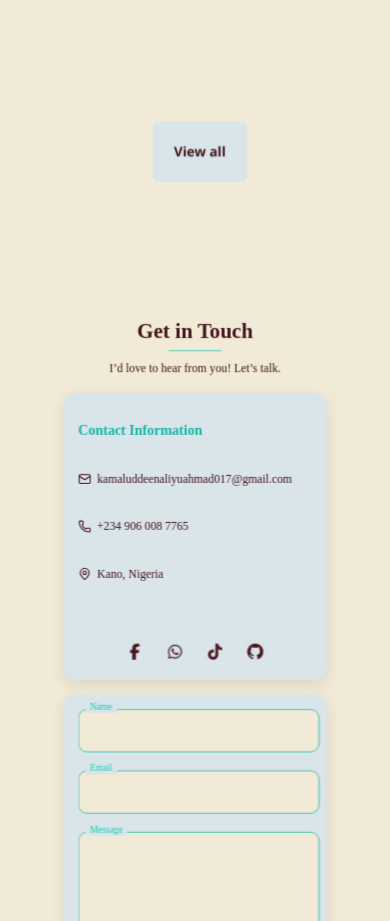
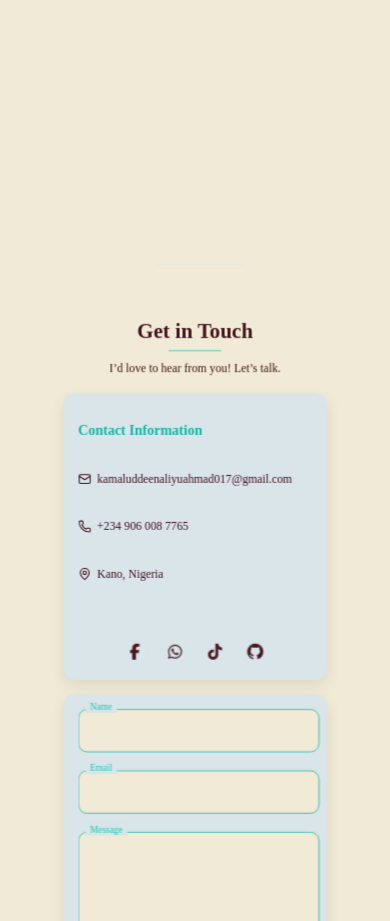
Before and after one commit to Kamaluddeen017set/My-Portfolio-blog-updated, a Next.js app: page / in a window 390 px wide. Shown: the part 6920-7841 px from the top of the page. Built offline with nearby package versions, Linux system fonts and the light colour scheme; no server answers; a web font is replaced by a local one.

Commit message:
small fix

```diff
--- a/src/styles/BlogDetail.css
+++ b/src/styles/BlogDetail.css
@@ -423,7 +423,7 @@
     padding: 5px 8px;
     border-radius: 15px;
     margin-left: 2px;
-    width: 100%;
+    width: 95.7%;
     white-space: pre;
     font-family: "Courier New", monospace;
     color: var(--sc);
@@ -432,7 +432,7 @@
   }
   .ql-code-block-container .ql-code-block {
     font-size: 7.5px;
-    width: 95.7%;
+
   }
   .comment-section .add-comment {
     margin-left: 35%;
--- a/src/styles/LatestBlogs.css
+++ b/src/styles/LatestBlogs.css
@@ -106,5 +106,6 @@
   .view_all_blog {
     margin-left: 32%;
     padding: 25px;
+    margin-top: 450px;
   }
 }
```
